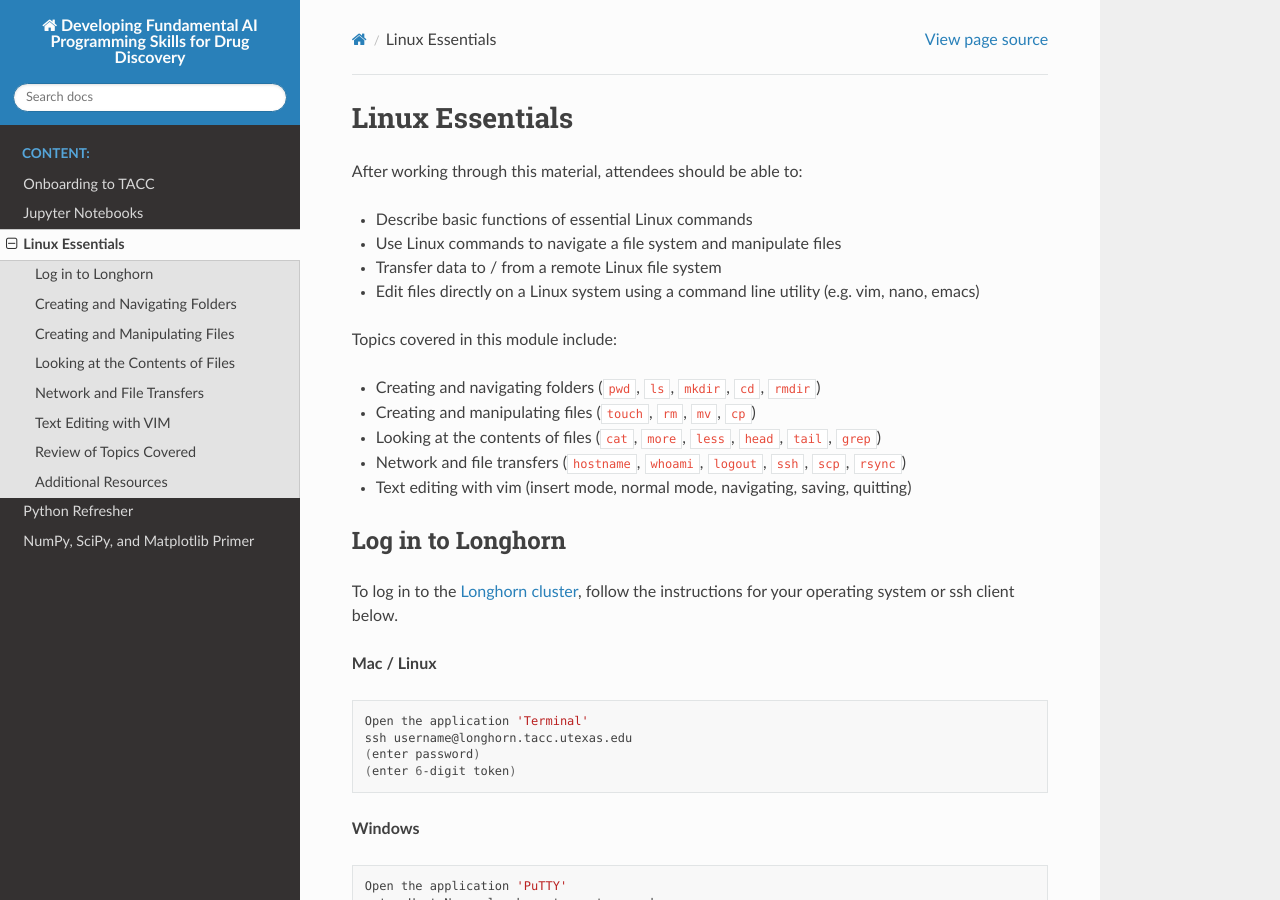
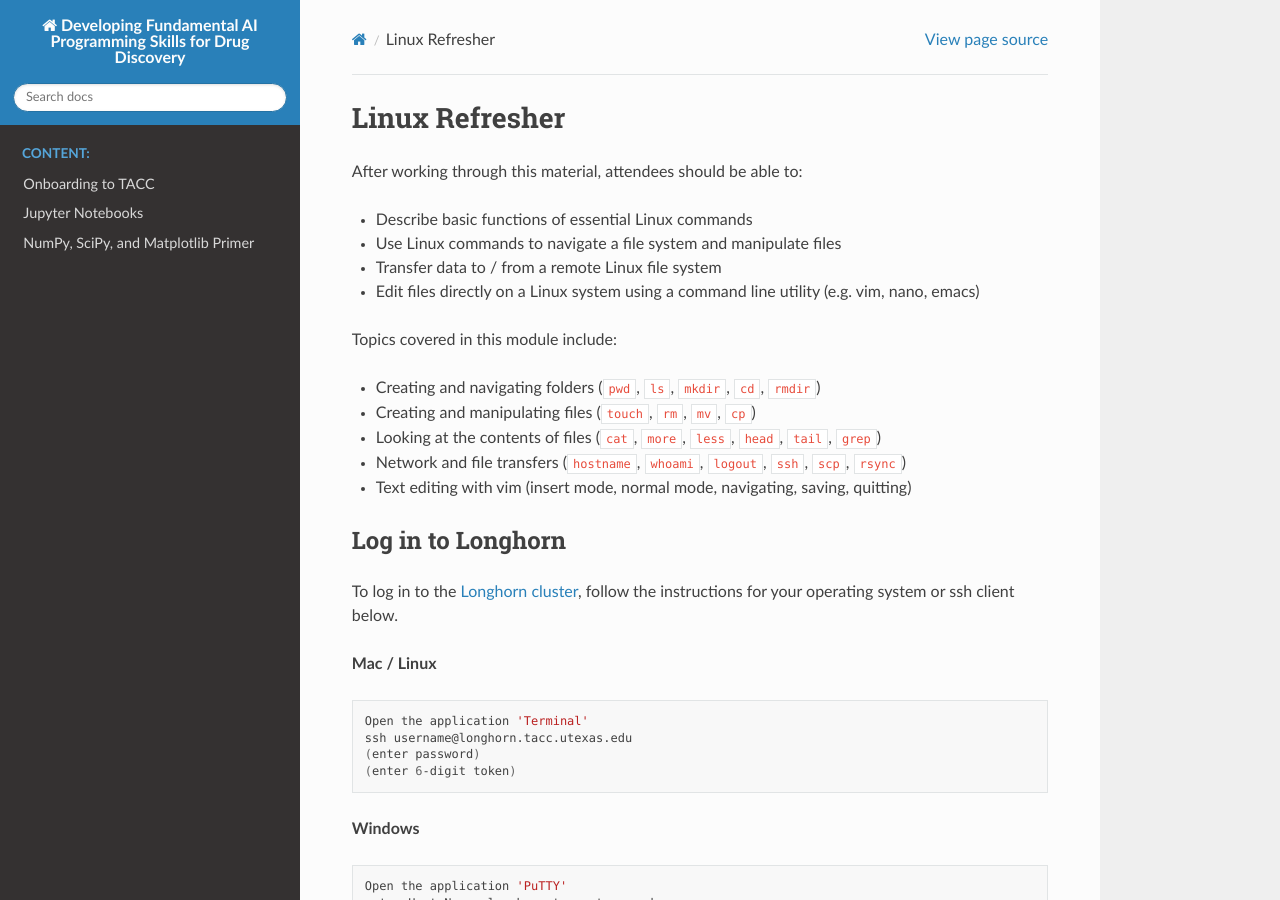
Before and after one commit to wjallen/ai-drug-discovery, a Sphinx documentation site: the page built from docs/content/linux_refresher.rst, in a window 1280 px wide and 900 px high. Built offline with Sphinx 7.4.7 and the Read the Docs theme 2.0.0, drawn with Linux system fonts in a browser that asks for light colours; pages that are not in the unit, such as notebooks, are missing from menus.

Commit message:
renamed stuff

```diff
--- a/docs/content/linux_essentials.rst
+++ b/docs/content/linux_refresher.rst
@@ -1,5 +1,5 @@
-Linux Essentials
-================
+Linux Refresher
+===============
 
 After working through this material, attendees should be able to:
 
--- a/docs/content/python_refresher.rst
+++ b/docs/content/python_essentials.rst
@@ -1,5 +1,5 @@
-Python Refresher
-================
+Python Essentials
+=================
 
 After working through this material, attendees should be able to:
 
```
